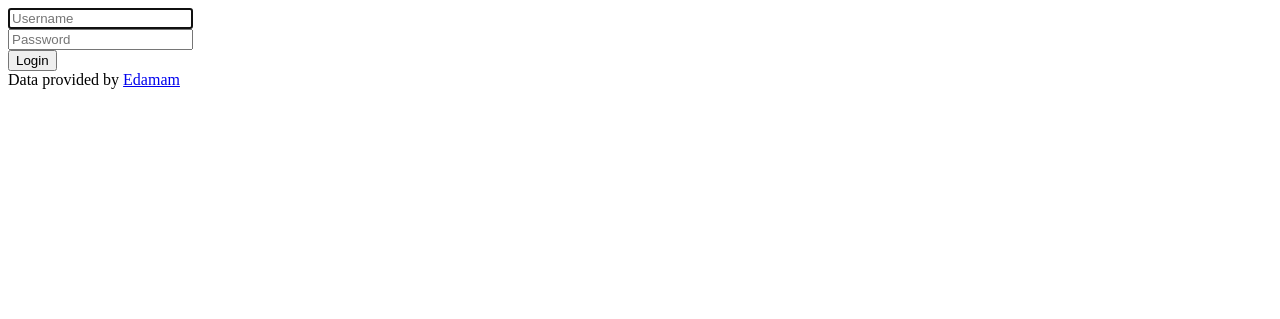
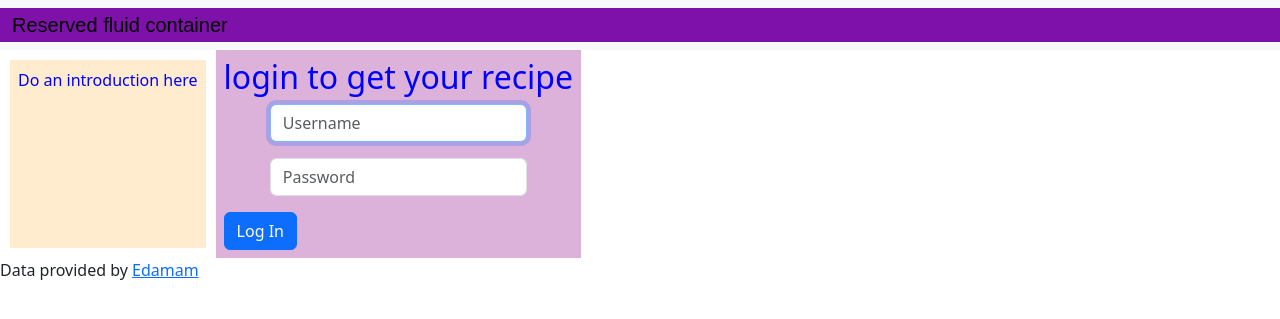
Before and after one commit to GrantMWu/runny-yolk, a Flask app: page /login in a window 1280 px wide. Shown: the top 319 px of the page. Run offline with Flask 3, Linux system fonts and the light colour scheme.

Commit message:
Start frame work on login page

```diff
--- a/static/styles.css
+++ b/static/styles.css
@@ -0,0 +1,17 @@
+.header {
+    font-family: Acme, Arial, Helvetica, sans-serif;
+    background-color: #7f11ab;
+    color: #131332;
+  }
+
+#intro {
+  background-color: blanchedalmond;
+  color: blue;
+  margin: 10px;
+  padding-right: 0.833em; /* 20px 0.833em @ 24px */
+}
+
+#login {
+  background-color: rgb(221, 178, 218);
+  color: blue;
+}
--- a/templates/layout.html
+++ b/templates/layout.html
@@ -3,12 +3,22 @@
 <html lang="en">
 
 <head>
-
+    <meta charset="utf-8" />
+    <meta name="viewport" content="width=device-width,initial-scale=1.0,shrink-to-fit=no" />
+    <link rel="stylesheet" type="text/css" media="screen" href="static/styles.css" />
+    <link rel="stylesheet" href="https://cdn.jsdelivr.net/npm/bootstrap@4.6.2/dist/css/bootstrap.min.css">
+    <link href="https://cdn.jsdelivr.net/npm/bootstrap@5.3.0-alpha2/dist/css/bootstrap.min.css" rel="stylesheet" integrity="sha384-aFq/bzH65dt+w6FI2ooMVUpc+21e0SRygnTpmBvdBgSdnuTN7QbdgL+OapgHtvPp" crossorigin="anonymous">
     <title>Runny Yolk: {% block title %}{% endblock %}</title>
-
 </head>
 
 <body>
+    <section>
+        <nav class="navbar bg-body-tertiary">
+            <div class="header container-fluid">
+                <span class="navbar-brand mb-0 h1">Reserved fluid  container</span>
+            </div>
+        </nav>
+    </section>
 
     <main>
         {% block main %}{% endblock %}
@@ -17,5 +27,6 @@
     <footer>
         Data provided by <a href="https://www.edamam.com">Edamam</a>
     </footer>
+    <script src="https://cdn.jsdelivr.net/npm/bootstrap@5.3.0-alpha2/dist/js/bootstrap.bundle.min.js" integrity="sha384-qKXV1j0HvMUeCBQ+QVp7JcfGl760yU08IQ+GpUo5hlbpg51QRiuqHAJz8+BrxE/N" crossorigin="anonymous"></script>
 </body>
 </html>
--- a/templates/login.html
+++ b/templates/login.html
@@ -6,14 +6,25 @@
 
 {% block main %}
 
-<form action="/login" method="post">
-    <div>
-        <input autocomplete="off" autofocus id="username" name="username" placeholder="Username" type="text">
-    </div>
-    <div>
-        <input autocomplete="off" autofocus id="password" name="password" placeholder="Password" type="text">
-    </div>
-    <button class="btn" type="submit">Login</button>
-</form>
+<div class="d-flex flex-wrap">
+    <section class="p-2" id="intro">
+        <p>
+            Do an introduction here
+        </p>
+    </section>
+
+    <form action="/login" method="post">
+        <section class=p-2 id="login">
+            <h2>login to get your recipe</h2>
+            <div class="mb-3">
+                <input autocomplete="off" autofocus class="form-control mx-auto w-auto" id="username" name="username" placeholder="Username" type="text">
+            </div>
+            <div class="mb-3">
+                <input class="form-control mx-auto w-auto" id="password" name="password" placeholder="Password" type="password">
+            </div>
+            <button class="btn btn-primary" type="submit">Log In</button>
+        </section>
+    </form>
+</div>
 
 {% endblock %}
```
